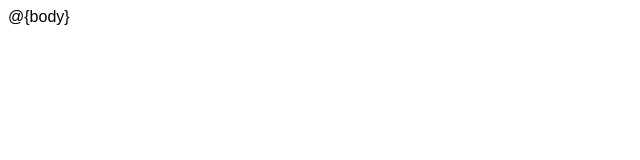
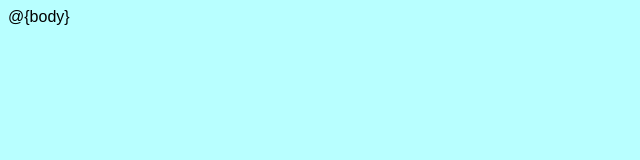
Before and after one commit to EIN-1/p3-quiz-game, a website: page views/layout.html in a window 1280 px wide. Shown: the whole page, without its empty margins (0-640 px from the left). Drawn offline with nearby package versions, Linux system fonts and the light colour scheme.

Commit message:
Add body style to server.

```diff
--- a/views/layout.html
+++ b/views/layout.html
@@ -12,7 +12,13 @@
     <style>
         body {
             font-family: Arial;
+            background-color: hsl(180, 100%, 86%);
+            background-attachment: fixed;
+            align-items: center;
         }
+
+
+
 
         /**
         * Default styles for xterm.js
```
